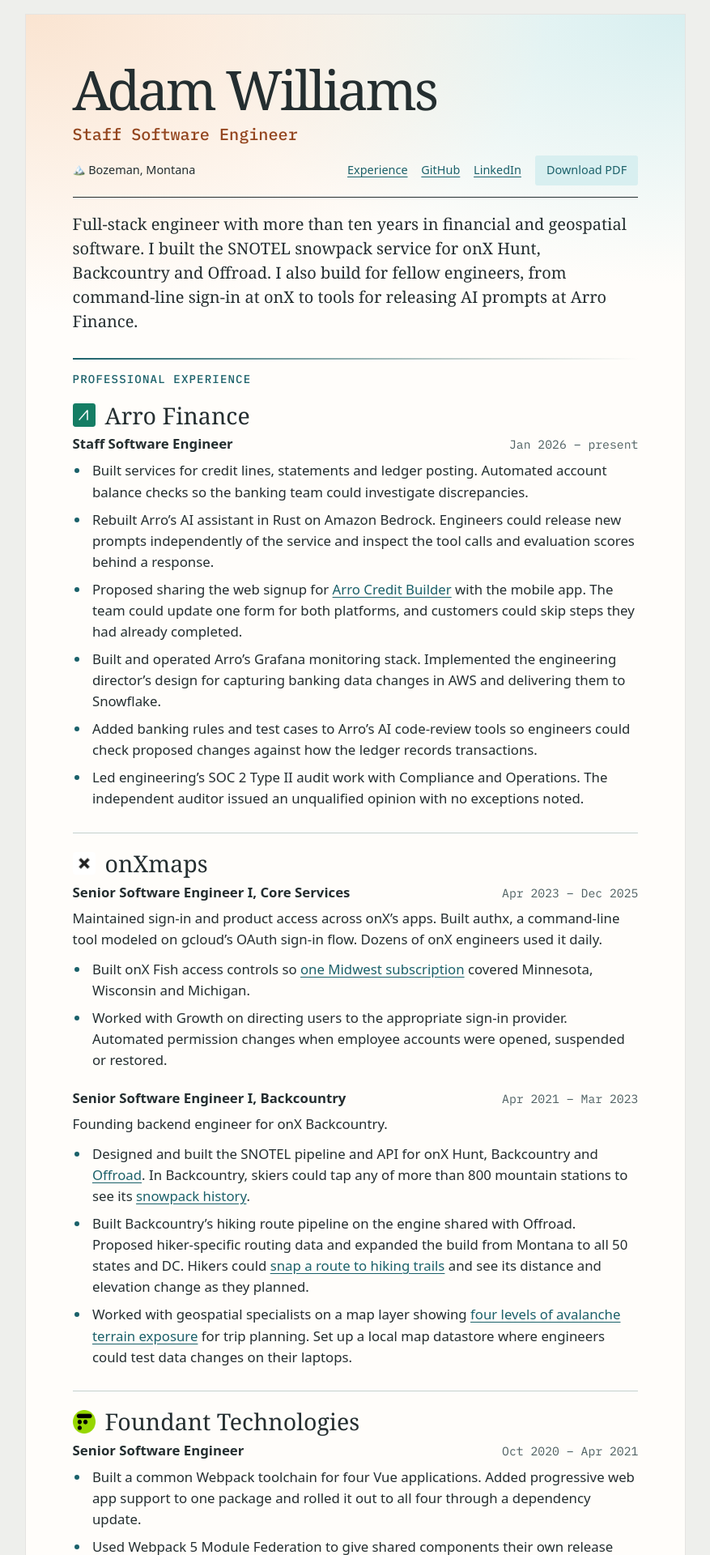
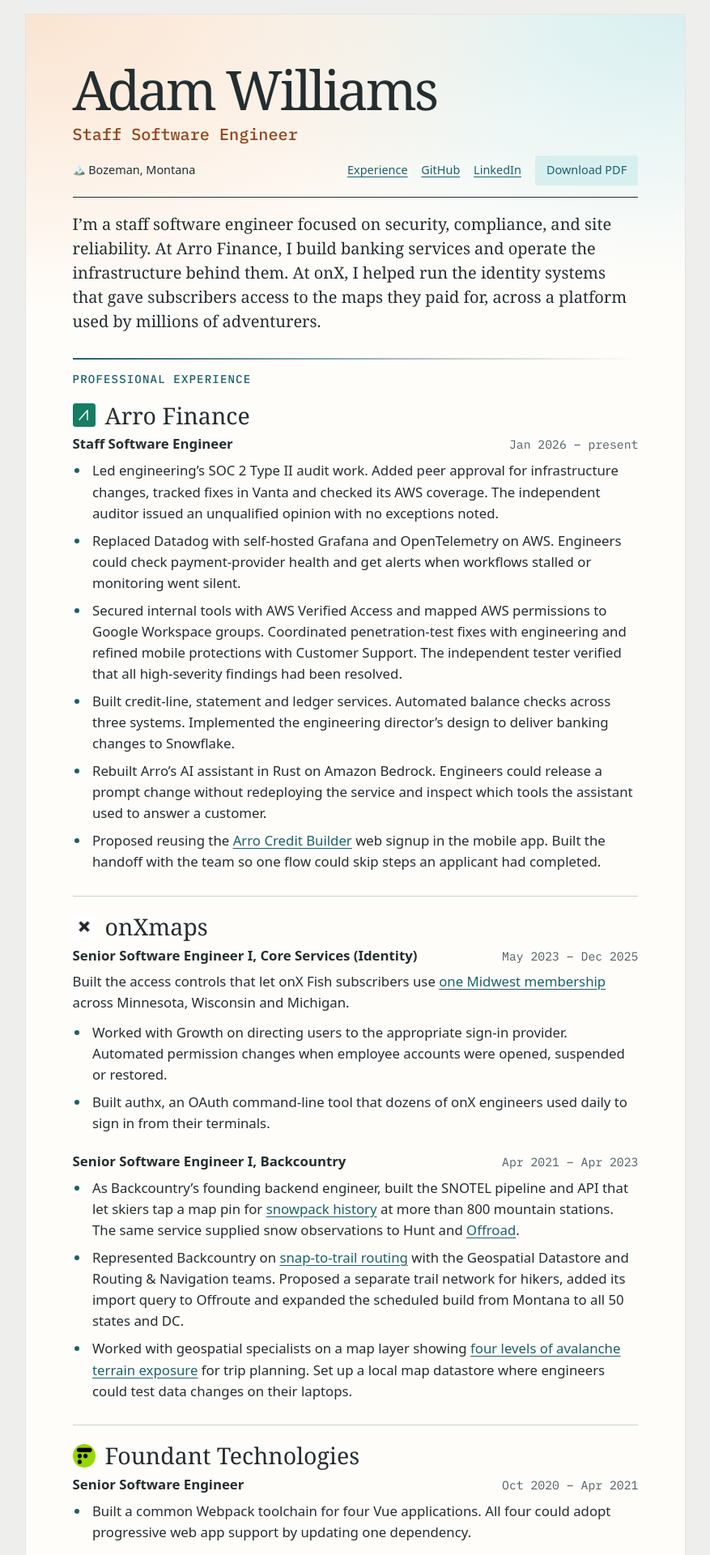
Before and after one commit to awill1988/awill1988.github.io, a Jekyll site: the page built from index.md, in a window 1280 px wide. Shown: the top 1920 px of the page at 81% size, without its empty margins (201-1078 px from the left). Built offline with Jekyll 4.4.1, drawn with Linux system fonts in a browser that asks for light colours; some of the changed text lies outside the part shown.

Commit message:
docs: publish the reviewed résumé
Publish the revised experience entries and link FIS integration evidence.

```diff
--- a/assets/resume.css
+++ b/assets/resume.css
@@ -117,14 +117,14 @@ li::marker { color: var(--accent); }
   .resume .intro { font: inherit; margin: 4pt 0; max-width: none; }
   .resume h2 { margin: 7pt 0 4pt; padding-top: 4pt; font-size: 9pt; }
   .resume article > h2:not(:first-child) { margin: 11pt 0 5pt; }
-  .resume h3 { margin: 6pt 0 2pt; padding-top: 3pt; font: 15pt/1.12 Georgia, serif; }
+  .resume h3 { margin: 4pt 0 2pt; padding-top: 3pt; font: 15pt/1.12 Georgia, serif; }
   .resume h2 + h3 { margin-top: 0; padding-top: 0; }
-  .resume h4 { flex-direction: row; margin: 2pt 0; font-size: 10.5pt; }
+  .resume h4 { flex-direction: row; margin: 2pt 0; font-size: 10.5pt; line-height: 1.25; }
   .resume article > p { margin-block: 3pt; }
   .resume h4 + p { margin: 3pt 0 4pt; }
   #payouts-network-formerly-wonder-technologies { break-before: page; border: 0; margin: 0; padding: 0; }
   h2, h3, h4 { break-after: avoid; }
-  li { break-inside: avoid; margin: 1pt 0; }
+  li { break-inside: avoid; margin: .5pt 0; }
   article p, ul { max-width: none; }
-  ul { margin: 3pt 0 4pt; }
+  ul { margin: 2pt 0 3pt; }
 }
--- a/index.md
+++ b/index.md
@@ -3,7 +3,7 @@ layout: resume
 full_name: Adam Williams
 title: Staff Software Engineer
 location: Bozeman, Montana
-intro: Full-stack engineer with more than ten years in financial and geospatial software. I built the SNOTEL snowpack service for onX Hunt, Backcountry and Offroad. I also build for fellow engineers, from command-line sign-in at onX to tools for releasing AI prompts at Arro Finance.
+intro: I’m a staff software engineer focused on security, compliance, and site reliability. At Arro Finance, I build banking services and operate the infrastructure behind them. At onX, I helped run the identity systems that gave subscribers access to the maps they paid for, across a platform used by millions of adventurers.
 ---
 
 ## Professional experience
@@ -14,30 +14,28 @@ intro: Full-stack engineer with more than ten years in financial and geospatial
 
 #### Staff Software Engineer <span class="dates">Jan 2026 – present</span>
 
-- Built services for credit lines, statements and ledger posting. Automated account balance checks so the banking team could investigate discrepancies.
-- Rebuilt Arro’s AI assistant in Rust on Amazon Bedrock. Engineers could release new prompts independently of the service and inspect the tool calls and evaluation scores behind a response.
-- Proposed sharing the web signup for [Arro Credit Builder](https://www.arrofinance.com/creditbuilder) with the mobile app. The team could update one form for both platforms, and customers could skip steps they had already completed.
-- Built and operated Arro’s Grafana monitoring stack. Implemented the engineering director’s design for capturing banking data changes in AWS and delivering them to Snowflake.
-- Added banking rules and test cases to Arro’s AI code-review tools so engineers could check proposed changes against how the ledger records transactions.
-- Led engineering’s SOC 2 Type II audit work with Compliance and Operations. The independent auditor issued an unqualified opinion with no exceptions noted.
+- Led engineering’s SOC 2 Type II audit work. Added peer approval for infrastructure changes, tracked fixes in Vanta and checked its AWS coverage. The independent auditor issued an unqualified opinion with no exceptions noted.
+- Replaced Datadog with self-hosted Grafana and OpenTelemetry on AWS. Engineers could check payment-provider health and get alerts when workflows stalled or monitoring went silent.
+- Secured internal tools with AWS Verified Access and mapped AWS permissions to Google Workspace groups. Coordinated penetration-test fixes with engineering and refined mobile protections with Customer Support. The independent tester verified that all high-severity findings had been resolved.
+- Built credit-line, statement and ledger services. Automated balance checks across three systems. Implemented the engineering director’s design to deliver banking changes to Snowflake.
+- Rebuilt Arro’s AI assistant in Rust on Amazon Bedrock. Engineers could release a prompt change without redeploying the service and inspect which tools the assistant used to answer a customer.
+- Proposed reusing the [Arro Credit Builder](https://www.arrofinance.com/creditbuilder) web signup in the mobile app. Built the handoff with the team so one flow could skip steps an applicant had completed.
 
 ### <img class="employer-logo" alt="" src="{{ '/assets/employers/onx.png' | relative_url }}"> onXmaps
 {: #onxmaps}
 
-#### Senior Software Engineer I, Core Services <span class="dates">Apr 2023 – Dec 2025</span>
+#### Senior Software Engineer I, Core Services (Identity) <span class="dates">May 2023 – Dec 2025</span>
 
-Maintained sign-in and product access across onX’s apps. Built authx, a command-line tool modeled on gcloud’s OAuth sign-in flow. Dozens of onX engineers used it daily.
+Built the access controls that let onX Fish subscribers use [one Midwest membership](https://www.onxmaps.com/blog/onx-officially-introduces-onx-fish) across Minnesota, Wisconsin and Michigan.
 
-- Built onX Fish access controls so [one Midwest subscription](https://www.onxmaps.com/blog/onx-officially-introduces-onx-fish) covered Minnesota, Wisconsin and Michigan.
 - Worked with Growth on directing users to the appropriate sign-in provider. Automated permission changes when employee accounts were opened, suspended or restored.
+- Built authx, an OAuth command-line tool that dozens of onX engineers used daily to sign in from their terminals.
 
-#### Senior Software Engineer I, Backcountry <span class="dates">Apr 2021 – Mar 2023</span>
+#### Senior Software Engineer I, Backcountry <span class="dates">Apr 2021 – Apr 2023</span>
 {: #onx-backcountry tabindex="-1"}
 
-Founding backend engineer for onX Backcountry.
-
-- Designed and built the SNOTEL pipeline and API for onX Hunt, Backcountry and [Offroad](https://www.onxmaps.com/offroad/app/features/snow-mode). In Backcountry, skiers could tap any of more than 800 mountain stations to see its [snowpack history](https://www.onxmaps.com/backcountry/app/features/snotel-map).
-- Built Backcountry’s hiking route pipeline on the engine shared with Offroad. Proposed hiker-specific routing data and expanded the build from Montana to all 50 states and DC. Hikers could [snap a route to hiking trails](https://www.onxmaps.com/backcountry/app/features/hike-planner) and see its distance and elevation change as they planned.
+- As Backcountry’s founding backend engineer, built the SNOTEL pipeline and API that let skiers tap a map pin for [snowpack history](https://www.onxmaps.com/backcountry/app/features/snotel-map) at more than 800 mountain stations. The same service supplied snow observations to Hunt and [Offroad](https://www.onxmaps.com/offroad/app/features/snow-mode).
+- Represented Backcountry on [snap-to-trail routing](https://www.onxmaps.com/backcountry/app/features/hike-planner) with the Geospatial Datastore and Routing & Navigation teams. Proposed a separate trail network for hikers, added its import query to Offroute and expanded the scheduled build from Montana to all 50 states and DC.
 - Worked with geospatial specialists on a map layer showing [four levels of avalanche terrain exposure](https://www.onxmaps.com/blog/onx-backcountry-launches-avalanche-terrain-exposure-scale) for trip planning. Set up a local map datastore where engineers could test data changes on their laptops.
 
 ### <img class="employer-logo" alt="" src="{{ '/assets/employers/foundant.webp' | relative_url }}"> Foundant Technologies
@@ -45,30 +43,33 @@ Founding backend engineer for onX Backcountry.
 
 #### Senior Software Engineer <span class="dates">Oct 2020 – Apr 2021</span>
 
-- Built a common Webpack toolchain for four Vue applications. Added progressive web app support to one package and rolled it out to all four through a dependency update.
-- Used Webpack 5 Module Federation to give shared components their own release pipeline. An Accounting engineer could add a menu destination in one place for both Accounting and Foundant User.
-- Developed the deposit-posting workflow across the accounting interface and backend services, including the logic that reconciled deposits with their journal entries.
+- Built a common Webpack toolchain for four Vue applications. All four could adopt progressive web app support by updating one dependency.
+- Extended a teammate’s Module Federation prototype to give shared components their own release pipeline. An Accounting engineer then added a menu destination in one place for both Accounting and Foundant User.
+- Built deposit posting across the accounting app and backend, reconciling deposits with their journal entries.
 
 ### <img class="employer-logo" alt="" src="{{ '/assets/employers/payouts.svg' | relative_url }}"> Payouts Network (formerly Wonder Technologies)
 {: #payouts-network-formerly-wonder-technologies tabindex="-1"}
 
 #### Solutions Architect <span class="dates">Sep 2020 – Oct 2020</span>
-#### Senior Software Engineer / Senior Lead Software Engineer <span class="dates">Sep 2017 – Sep 2020</span>
+#### Senior Lead Software Engineer <span class="dates">Mar 2019 – Sep 2020</span>
+#### Senior Software Engineer <span class="dates">Sep 2017 – Mar 2019</span>
 
-Worked with Product and IT to plan card-linked rebate programs and design the systems needed to run them.
+I designed the AWS platform that credit unions used to issue card rebates and wrote the processor that submitted those credits to Mastercard.
 
-- Designed and deployed the AWS platform that enabled credit unions to offer rebates on card purchases. Worked with the chief security officer on cloud access and network controls for PCI DSS.
-- Took responsibility for the React application customers used to [claim an Instant Payout](https://payoutsnetwork.com/terms-and-conditions). Unified how card entry and confirmation handled a payment, and extended sign-in and shared components across the customer and administrative applications.
-- Co-designed the DevOps interview with the director of engineering as the team adopted containers and infrastructure as code. Helped hire and mentor engineers in Bozeman as an individual contributor, including during a CTO transition.
+- Moved scheduled clearing and rebate jobs for Mastercard and American Express to AWS Fargate. Continued developing the Mastercard processor after the migration, refactoring it and adding regression tests.
+- Worked with a fellow engineer on the [FIS integration](https://payoutsnetwork.com/industries/banking), a priority for the business. Built configurable single sign-on for partners and implemented the United Airlines integration.
+- Fixed a race condition in concurrent jobs by using database transactions.
+- Moved production API traffic from EC2 to Kubernetes and worked with the chief security officer on cloud access and network controls for PCI DSS.
+- During a CTO transition, helped hire and mentor engineers in Bozeman. Co-designed a hands-on DevOps interview that asked candidates to work with CloudFormation and Terraform.
 
 ### <img class="employer-logo" alt="" src="{{ '/assets/employers/composite.svg' | relative_url }}"> Composite Apps
 {: #composite-apps}
 
-#### Full Stack Engineer <span class="dates">Feb 2016 – Sep 2017</span>
+#### Software Developer <span class="dates">Feb 2016 – Sep 2017</span>
 
 - Built [earthquake alerts](https://kinemetrics.com/news/kinemetrics-provides-business-continuity-solution-for-dubai-municipality/) and evacuation reporting for Kinemetrics. The company reported deploying the system in four Dubai buildings. Presented it to municipal leaders and trained police officers to use it.
-- Rebuilt the server and database for an employee evacuation app. Responders could scan badges on company-issued phones during drills and emergencies. Server-sent events showed them who had been accounted for in real time.
-- Built APIs from emailed reports for Warner Bros. Studio Tours. A teammate extended coverage to Burbank and Leavesden.
+- Rebuilt a separate evacuation app’s server and database. Server-sent events showed responders live check-ins as they scanned employee badges.
+- Turned emailed studio reports into APIs for Warner Bros. A teammate extended them to Burbank and Leavesden.
 - Standardized server setup and database migrations for studio reporting and two other client projects.
 
 ## Technical skills
@@ -81,7 +82,7 @@ Worked with Product and IT to plan card-linked rebate programs and design the sy
 
 - **2026 · Developer tools.** Built [Savior](https://github.com/yourmoodai/savior) for local prompt processing and [agent-stream.nvim](https://github.com/awill1988/agent-stream.nvim) so developers can review a coding agent’s edits inside Neovim. Published Rust libraries for [optional values](https://github.com/awill1988/somelse) and [errors](https://github.com/awill1988/okerrr).
 - **2021 · Local testing and web builds.** Added emulator support to [gcsfs](https://github.com/fsspec/gcsfs/pull/424) so developers could test against local storage. Fixed how [Vue CLI](https://github.com/vuejs/vue-cli/pull/6277) generates web app manifests under Webpack 5.
-- **2020 · Geospatial tooling.** Extended the Docker builds for [GDAL](https://github.com/OSGeo/gdal/pull/2965) and [pg_tileserv](https://github.com/CrunchyData/pg_tileserv/pull/72) so developers could build images for both ARM and x86.
+- **2020 · Geospatial tooling.** Extended [GDAL](https://github.com/OSGeo/gdal/pull/2965) and [pg_tileserv](https://github.com/CrunchyData/pg_tileserv/pull/72) Docker builds to produce ARM and x86 images.
 
 **Other merged contributions** · [Awesome AI Plugins directory](https://github.com/hashgraph-online/awesome-ai-plugins/pull/683) (2026), [Ory Hydra](https://github.com/ory/hydra/pull/3867) (2024), [xdomls](https://github.com/oeo/xdomls/pull/1) (2020) and [Wazuh](https://github.com/wazuh/wazuh/pull/3729) (2019).
 
```
Also changed, not shown: README.md.
